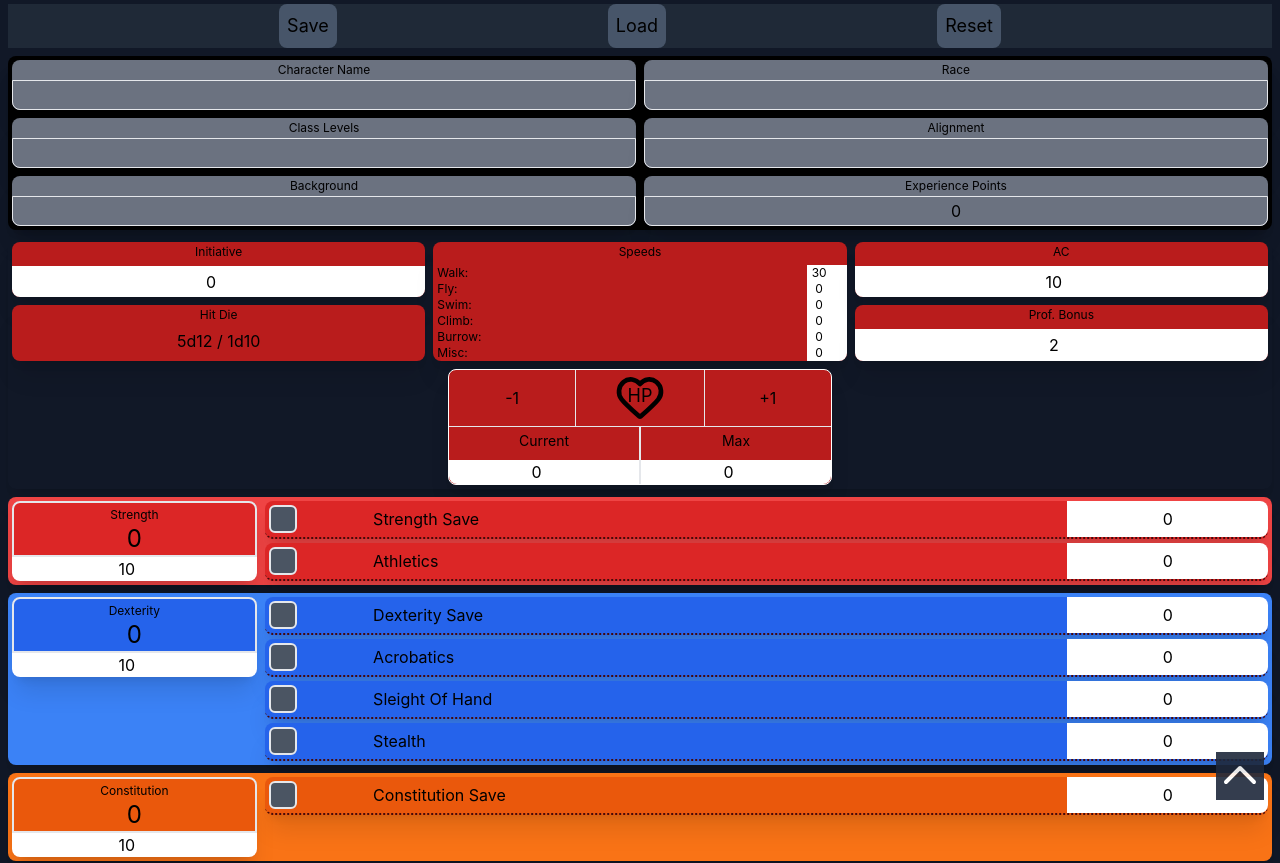
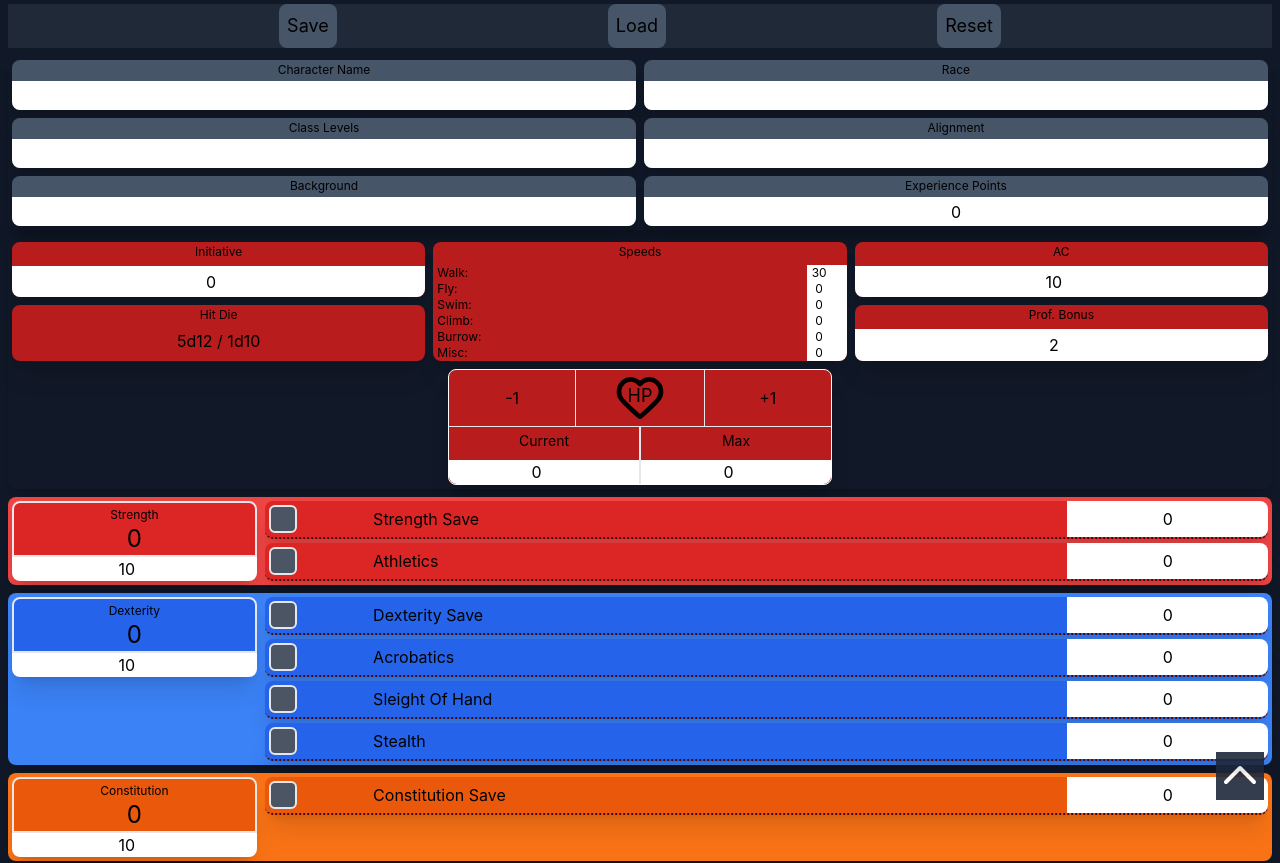
Before and after one commit to JayLeverton/Mnemosyne, a React (Vite) app: page / in a window 1280 px wide. Shown: the top 863 px of the page. Built offline with nearby package versions, Linux system fonts and the light colour scheme.

Commit message:
Implemented custom user operations within the dice roller formula, e.g. 1d10 + 5 - 2 + 1d4, etc...

```diff
--- a/src/Components/DiceRoller.jsx
+++ b/src/Components/DiceRoller.jsx
@@ -59,7 +59,7 @@ function DiceRoller() {
   //
   // Dice button functions
   const updateFormulaWithDice = (tempRollFormula, sides) => {
-    const diceRegex = new RegExp(`(\\d*)d${sides}`);
+    const diceRegex = new RegExp(`\\b(\\d*)d${sides}\\b`);
     const match = tempRollFormula.match(diceRegex);
 
     if (match) {
@@ -85,11 +85,19 @@ function DiceRoller() {
   // Full roll function
   const rollDice = (formula) => {
     const diceRegex = /(\d*)d(\d+)(kh\d+|dl\d+)?/g;
-    const parts = [...formula.matchAll(diceRegex)];
+    const operatorRegex = /([+-]\s*\d+)/g;
+
+    const diceParts = [...formula.matchAll(diceRegex)];
+
+    const formulaWithoutDice = formula.replace(diceRegex, "");
+
+    const operatorParts = formulaWithoutDice.match(operatorRegex) || [];
+
     const results = [];
     let totalSum = 0;
+    let operationSum = 0;
 
-    parts.forEach((part) => {
+    diceParts.forEach((part) => {
       const count = part[1] === "" ? 1 : parseInt(part[1], 10); // How many dice to roll
       const sides = parseInt(part[2], 10); // Dice sides
       let rolls = [];
@@ -119,6 +127,7 @@ function DiceRoller() {
       totalSum += sum;
 
       results.push({
+        type: "dice",
         dice: `d${sides}`,
         originalRolls,
         rolls,
@@ -126,17 +135,31 @@ function DiceRoller() {
       });
     });
 
+    operatorParts.forEach((operation) => {
+      const value = parseInt(operation.replace(/\s+/g, ""), 10);
+      operationSum += value;
+      totalSum += value;
+
+      results.push({
+        type: "operation",
+        value,
+      });
+    });
     let summands = results.map((result) => {
-      return result.originalRolls.join("]+[");
+      if (result.type === "dice") {
+        return `${result.originalRolls.join("]+[")}`;
+      } else if (result.type === "operation") {
+        return result.value > 0 ? `+${result.value}` : `${result.value}`;
+      }
     });
 
     return { totalSum, results, summands };
   };
 
   return (
-    <div className="fixed overscroll-contain grid-rows-3 w-7/12 right-0 bottom-0 m-2 h-[26rem] bg-slate-800 opacity-[99%]">
+    <div className="fixed overscroll-contain grid-rows-3 w-[61%] right-0 bottom-0 m-2 h-[34rem] bg-slate-800 opacity-[99%]">
       <div className="flex flex-col h-full">
-        <div className="sticky top-0 grid grid-rows-1 grid-cols-7 h-8 border-b-2 border-black w-full gap-x-0.5">
+        <div className="sticky top-0 grid auto-rows-auto grid-rows-2 grid-cols-4 h-26 border-b-2 border-black w-full">
           <DieButton
             diceSides="4"
             setTempRollFormula={setTempRollFormula}
@@ -167,7 +190,15 @@ function DiceRoller() {
             setTempRollFormula={setTempRollFormula}
             handleDiceClick={handleDiceClick}
           ></DieButton>
-          <button className="bg-black" onClick={setDiceRollerFalse}>
+          <DieButton
+            diceSides="100"
+            setTempRollFormula={setTempRollFormula}
+            handleDiceClick={handleDiceClick}
+          ></DieButton>
+          <button
+            className="border-[1px] bg-slate-900"
+            onClick={setDiceRollerFalse}
+          >
             <CloseSVG />
           </button>
         </div>
@@ -188,7 +219,7 @@ function DiceRoller() {
         </div>
         <input
           id="formulaInput"
-          className="flex pl-2 min-h-8 h-8 border-[1px] bg-gray-800 border-white placeholder-gray-500"
+          className="flex text-sm pl-2 min-h-8 h-8 border-[1px] bg-gray-800 border-white placeholder-gray-500"
           value={tempRollFormula}
           onChange={(e) => setTempRollFormula(e.target.value)}
           onKeyDown={handleKeyDown}
--- a/src/Components/DieButton.jsx
+++ b/src/Components/DieButton.jsx
@@ -1,13 +1,18 @@
 import React from "react";
 
-function DieButton({ diceSides, setTempRollFormula, handleDiceClick }) {
+function DieButton({ diceSides, handleDiceClick }) {
+  const clearFocusIndiscriminate = () => {
+    document.activeElement.blur();
+  };
+
   const handleFocus = (e) => {
-    e.preventDefault(); // Prevent focus
+    e.preventDefault();
+    clearFocusIndiscriminate();
   };
 
   return (
     <button
-      className=" focus: bg-white text-black text-center font-bold text-xs"
+      className="border-[1px] bg-slate-800 text-white text-center font-bold text-xs"
       onClick={() => handleDiceClick(diceSides)}
       onFocus={handleFocus}
     >
--- a/src/Components/OverviewBackground.jsx
+++ b/src/Components/OverviewBackground.jsx
@@ -11,18 +11,18 @@ function OverviewBackground() {
       {/* OverviewBackground. Includes character name, class & level, OverviewBackground, player name, race, alignment, and experience points. */}
       <div
         id="OverviewBackground"
-        className="grid grid-cols-subgrid grid-rows-2 bg-black rounded-lg shadow-xl min-h-[50px] row-span-2 col-span-2"
+        className="grid grid-cols-subgrid grid-rows-2 rounded-lg shadow-xl min-h-[50px] row-span-2 col-span-2"
       >
         <div
           id="characterName"
-          className="grid bg-gray-500 rounded-lg shadow-xl min-h-[50px] m-1 text-center"
+          className="grid bg-slate-600 rounded-lg shadow-xl min-h-[50px] m-1 text-center"
         >
           <div id="" className="text-center text-xs max-h-3 my-0.5">
             Character Name
           </div>
 
           <input
-            className="flex w-full text-center bg-gray-500 border-[1px] rounded-b-lg focus:outline-none focus:ring-2 focus:ring-blue-500"
+            className="flex w-full text-center rounded-b-lg focus:outline-none focus:ring-2 focus:ring-blue-500"
             value={backgroundStats.characterName}
             onChange={(e) => {
               setBackgroundStats({
@@ -35,14 +35,14 @@ function OverviewBackground() {
 
         <div
           id="race"
-          className="grid bg-gray-500 rounded-lg shadow-xl min-h-[50px] m-1 "
+          className="grid bg-slate-600 rounded-lg shadow-xl min-h-[50px] m-1 "
         >
           <div id="" className="text-center text-xs max-h-3 my-0.5">
             Race
           </div>
 
           <input
-            className="flex w-full text-center bg-gray-500 border-[1px] rounded-b-lg focus:outline-none focus:ring-2 focus:ring-blue-500"
+            className="flex w-full text-center  rounded-b-lg focus:outline-none focus:ring-2 focus:ring-blue-500"
             value={backgroundStats.race}
             onChange={(e) => {
               setBackgroundStats({
@@ -55,7 +55,7 @@ function OverviewBackground() {
 
         <div
           id="classAndLevel"
-          className="grid bg-gray-500 rounded-lg shadow-xl min-h-[50px] m-1"
+          className="grid bg-slate-600 rounded-lg shadow-xl min-h-[50px] m-1"
         >
           <div id="" className="text-center text-xs max-h-3 my-0.5">
             Class Levels
@@ -65,7 +65,7 @@ function OverviewBackground() {
           {/* I must create a modal dialog box to handle the inputting and subtraction of classes!
               This modal must appear when the user taps the "Class Levels" field. */}
           <input
-            className="flex w-full text-center bg-gray-500 border-[1px] rounded-b-lg focus:outline-none focus:ring-2 focus:ring-blue-500"
+            className="flex w-full text-center  rounded-b-lg focus:outline-none focus:ring-2 focus:ring-blue-500"
             value={backgroundStats.classLevels}
             onChange={(e) => {
               setBackgroundStats({
@@ -78,14 +78,14 @@ function OverviewBackground() {
 
         <div
           id="alignment"
-          className="grid bg-gray-500 rounded-lg shadow-xl min-h-[50px] m-1 "
+          className="grid bg-slate-600 rounded-lg shadow-xl min-h-[50px] m-1 "
         >
           <div id="" className="text-center text-xs max-h-3 my-0.5">
             Alignment
           </div>
 
           <input
-            className="flex w-full text-center bg-gray-500 border-[1px] rounded-b-lg focus:outline-none focus:ring-2 focus:ring-blue-500"
+            className="flex w-full text-center  rounded-b-lg focus:outline-none focus:ring-2 focus:ring-blue-500"
             value={backgroundStats.alignment}
             onChange={(e) => {
               setBackgroundStats({
@@ -98,14 +98,14 @@ function OverviewBackground() {
 
         <div
           id="background"
-          className="grid bg-gray-500 rounded-lg shadow-xl min-h-[50px] m-1 text-center"
+          className="grid bg-slate-600 rounded-lg shadow-xl min-h-[50px] m-1 text-center"
         >
           <div id="" className="text-center text-xs max-h-3 my-0.5">
             Background
           </div>
 
           <input
-            className="flex w-full text-center bg-gray-500 border-[1px] rounded-b-lg focus:outline-none focus:ring-2 focus:ring-blue-500"
+            className="flex w-full text-center  rounded-b-lg focus:outline-none focus:ring-2 focus:ring-blue-500"
             value={backgroundStats.background}
             onChange={(e) => {
               setBackgroundStats({
@@ -118,14 +118,14 @@ function OverviewBackground() {
 
         <div
           id="experience"
-          className="grid bg-gray-500 rounded-lg shadow-xl min-h-[50px] m-1 "
+          className="grid bg-slate-600 rounded-lg shadow-xl min-h-[50px] m-1 "
         >
           <div id="" className="text-center text-xs max-h-3 my-0.5">
             Experience Points
           </div>
 
           <input
-            className="flex w-full text-center bg-gray-500 border-[1px] rounded-b-lg focus:outline-none focus:ring-2 focus:ring-blue-500"
+            className="flex w-full text-center  rounded-b-lg focus:outline-none focus:ring-2 focus:ring-blue-500"
             value={backgroundStats.experiencePoints}
             onChange={(e) => {
               setBackgroundStats({
```
Also changed, not shown: src/Components/Combat.jsx (+15 -72 lines).
